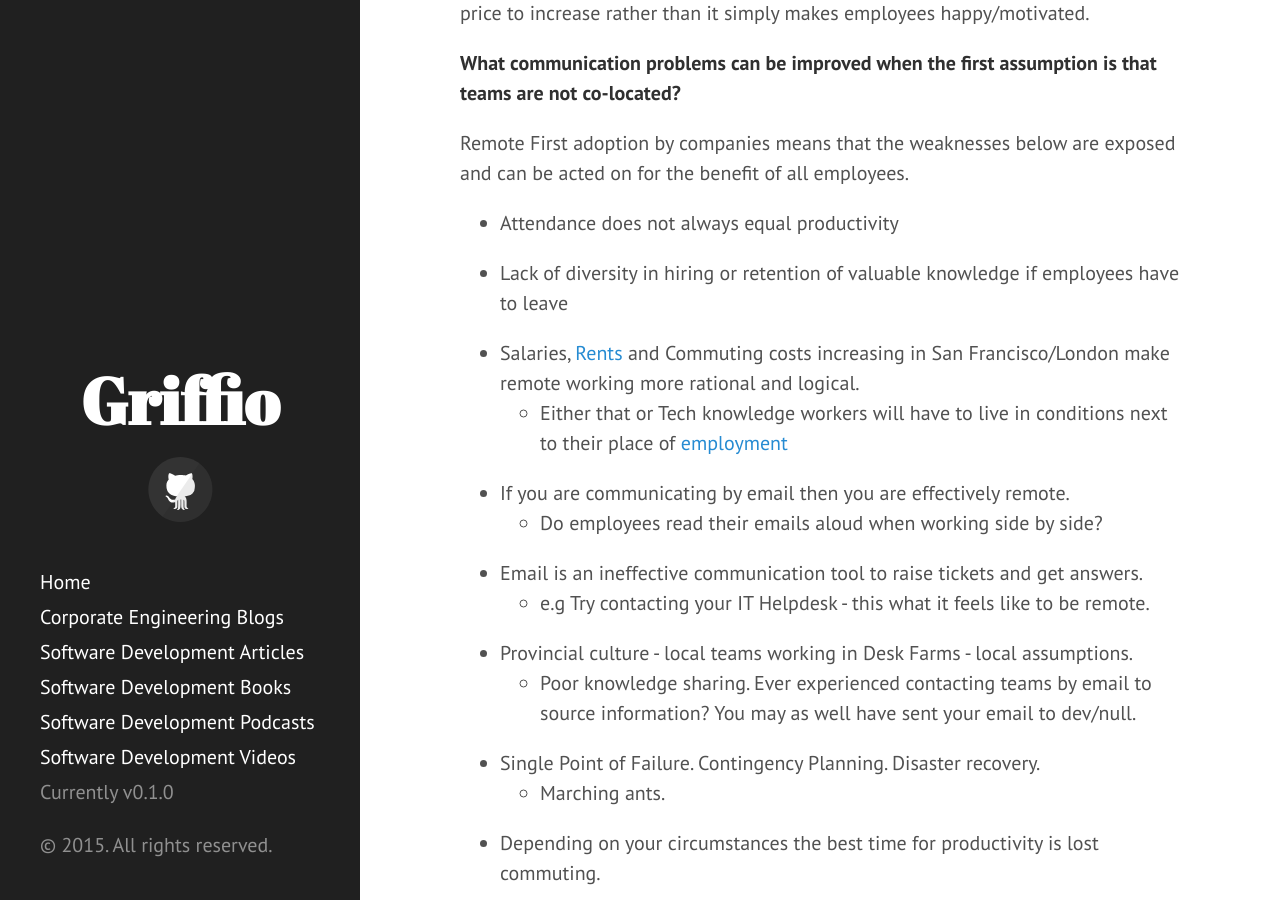
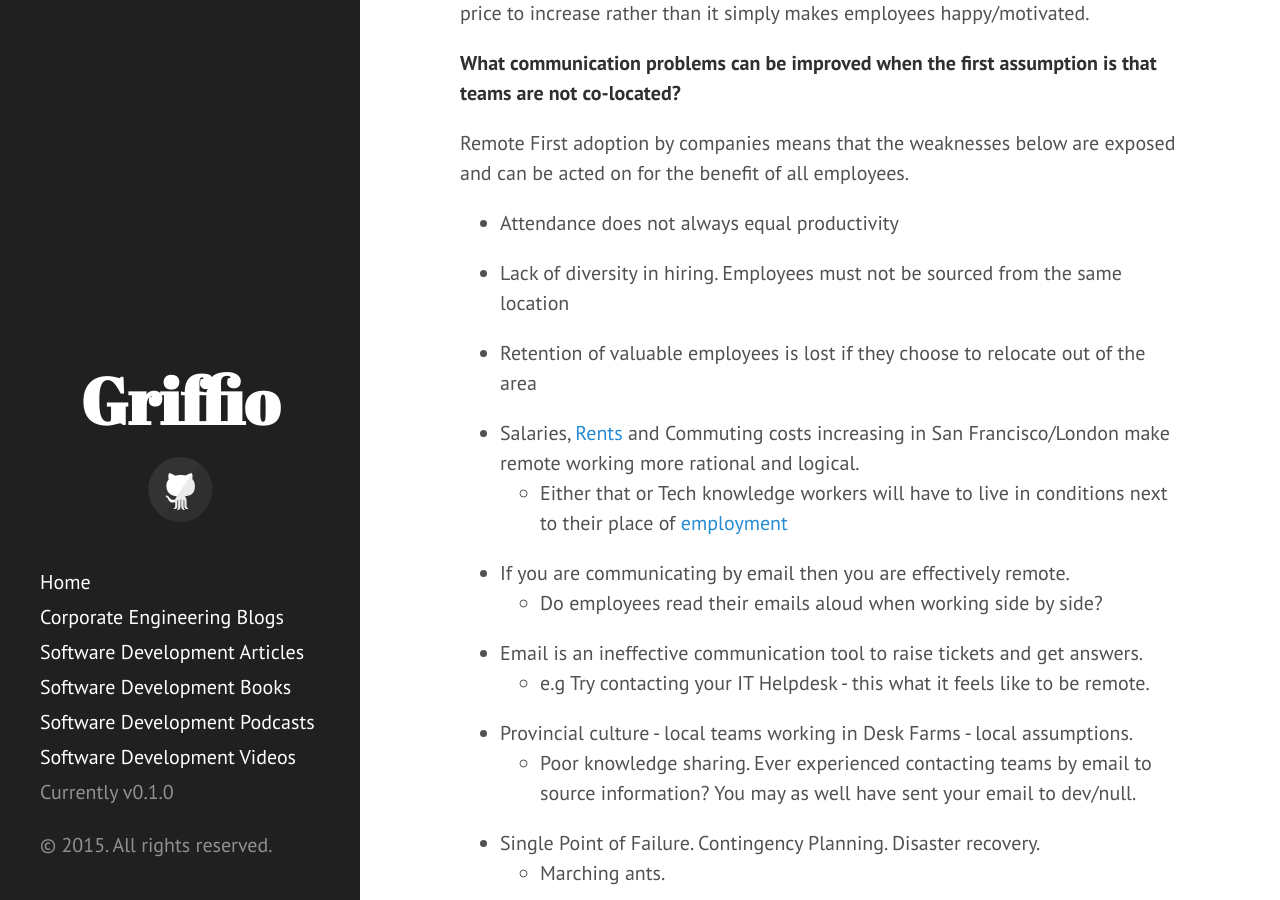
Before and after one commit to griffio/griffio.github.io, a Jekyll site: the page built from _posts/2015-06-12-Remote-First.md, in a window 1280 px wide and 900 px high, scrolled down 453 px. Built offline with Jekyll 4.4.1, drawn with Linux system fonts in a browser that asks for light colours; nearby versions of some CDN libraries.

Commit message:
Update 2015-06-12-Remote-First.md

```diff
--- a/_posts/2015-06-12-Remote-First.md
+++ b/_posts/2015-06-12-Remote-First.md
@@ -21,7 +21,9 @@ Remote First adoption by companies means that the weaknesses below are exposed a
 
 * Attendance does not always equal productivity
 
-* Lack of diversity in hiring or retention of valuable knowledge if employees have to leave
+* Lack of diversity in hiring. Employees must not be sourced from the same location
+
+* Retention of valuable employees is lost if they choose to relocate out of the area
 
 * Salaries, [Rents](https://www.zumper.com/blog/2015/03/san-francisco-rent-prices-continue-rapid-rise-february/) and Commuting costs increasing in San Francisco/London make remote working more rational and logical.
   * Either that or Tech knowledge workers will have to live in conditions next to their place of [employment](https://www.apple.com/supplier-responsibility/progress-report/)
```
